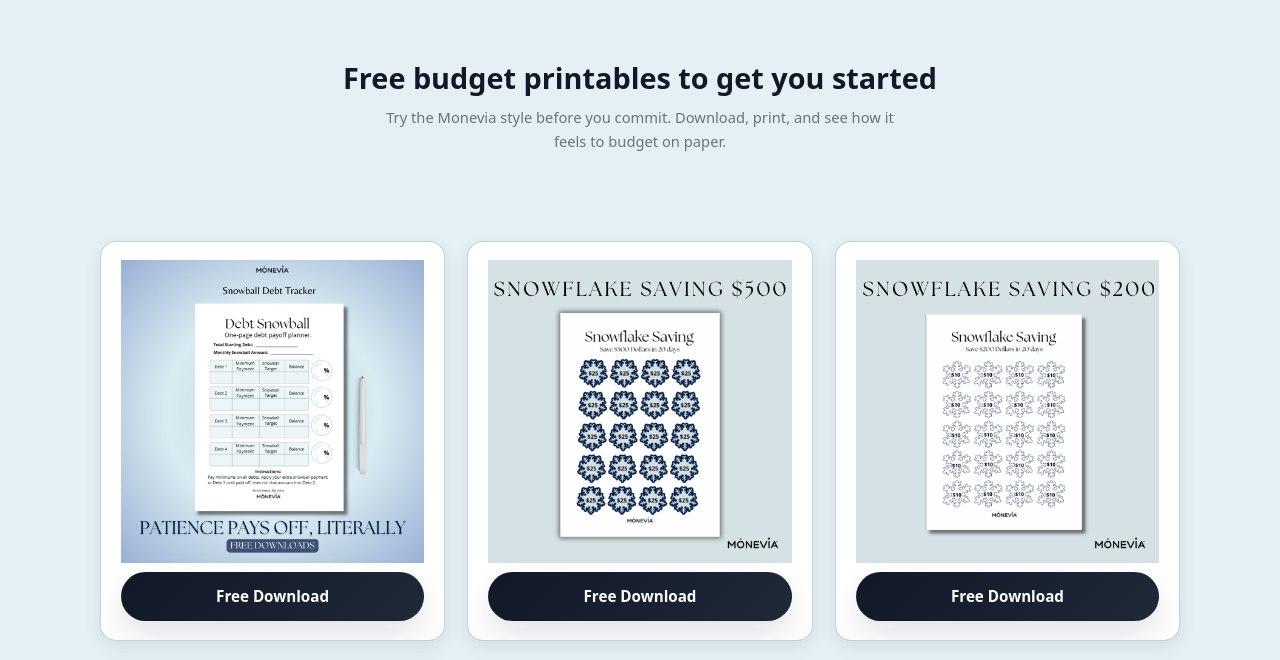
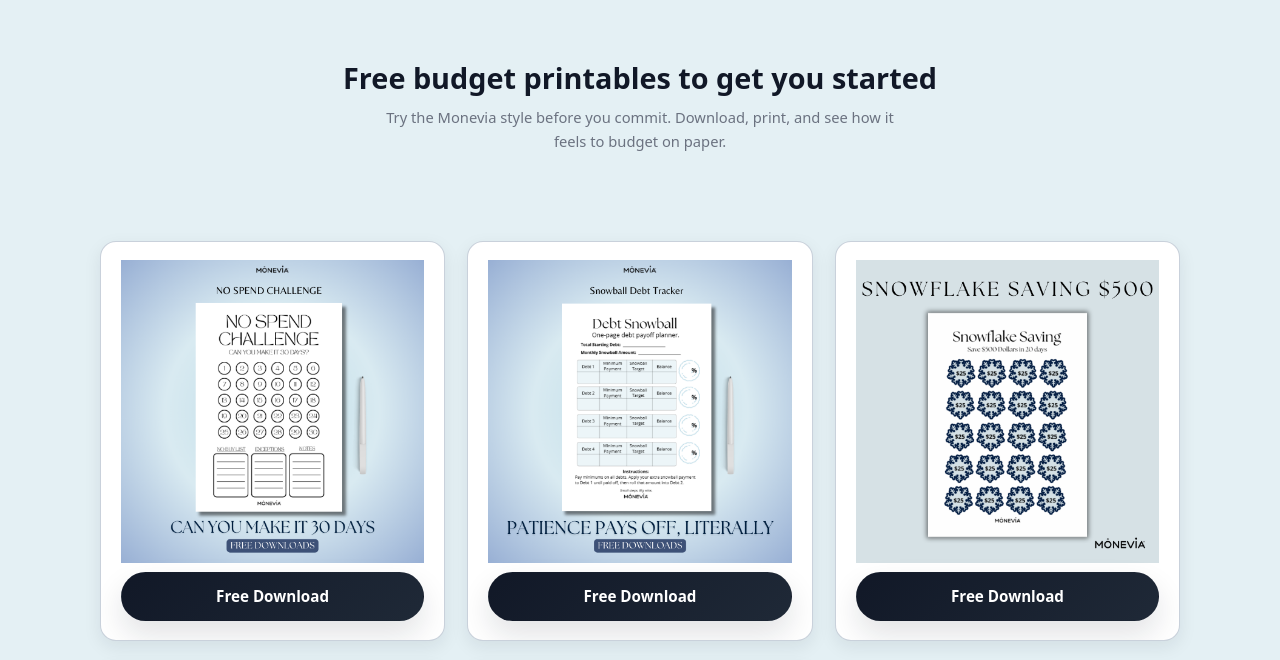
Before and after one commit to moneviawise/moneviawise.github.io, a plain HTML site: page freebies.html in a window 1280 px wide. Shown: the part 66-726 px from the top of the page. Drawn offline with Linux system fonts and the light colour scheme.

Commit message:
updated freebies

```diff
--- a/freebies.html
+++ b/freebies.html
@@ -49,6 +49,24 @@
     <section class="section">
       <div class="container product-grid">
         <!-- For now, link to placeholder PDFs. Later you'll upload files into /assets and link directly. -->
+          <!-- Product 1 -->
+          <a
+            class="product-card product-card-link"
+            href="assets/downloads/30-Day Smart Spending.pdf"
+            target="_blank"
+            rel="noopener"
+            onclick="gtag('event', 'download', {
+              'event_category': 'Freebie Download',
+              'event_label': 'snowball_debt'
+            });"
+          >
+            <div class="product-body">
+              <div class="product-thumb">
+                <img src="assets/images/free/30 Day No Spending.png" alt="30 Day No Spending" />
+              </div>
+              <div class="btn btn-primary">Free Download</div>
+            </div>
+          </a>
           <!-- Product 1 -->
           <a
             class="product-card product-card-link"
```
Also changed, not shown: assets/images/free/30 Day No Spending.png (added), 1 other file.
